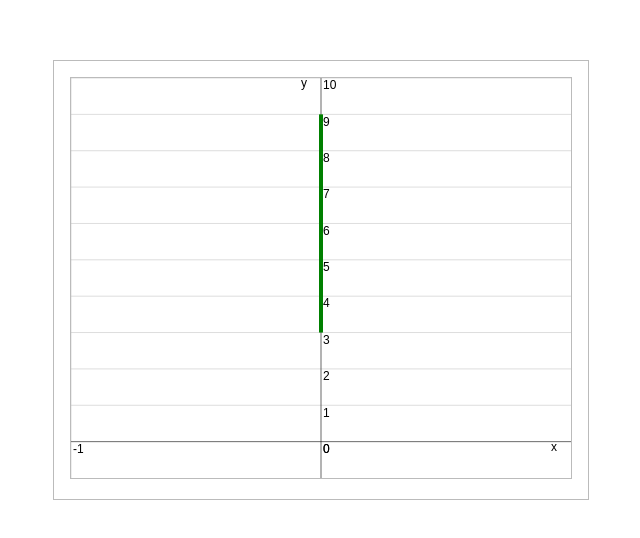
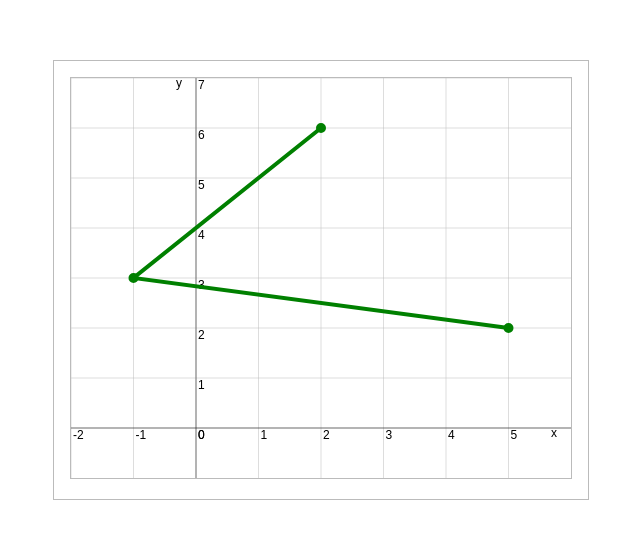
Before and after one commit to Qbbyone/js-graphs, a plain HTML site: page index.html in a window 1280 px wide. Shown: the part 120-658 px from the top of the page, without its empty margins (319-959 px from the left). Drawn offline with Linux system fonts and the light colour scheme.

Commit message:
add node messages

```diff
--- a/app.js
+++ b/app.js
@@ -1,7 +1,11 @@
 const CANVAS_WIDTH = 500;
 const CANVAS_HEIGHT = 400;
 
-function createChart(data) {
+const chartContainer = document.querySelector(".chart-container");
+
+const message = document.createElement("div");
+
+function root(data) {
   const canvas = document.createElement("canvas");
   const ctx = canvas.getContext("2d");
 
@@ -9,14 +13,70 @@ function createChart(data) {
   canvas.width = CANVAS_WIDTH;
   canvas.height = CANVAS_HEIGHT;
 
-  const canvasData = computeCanvasData(data.charts);
+  const coords = data.charts
+    .map((chart) => chart.coordinates)
+    .reduce((prev, current) => [...prev, ...current]);
 
-  drawGrid(ctx, canvasData, data.charts);
+  const canvasData = computeCanvasData(coords);
 
-  document.querySelector(".chart-container").appendChild(canvas);
+  drawGrid(ctx, canvasData, data);
+  drawAxes(ctx, canvasData);
+
+  data.charts.forEach(
+    (chart) =>
+      (chart.canvasCoordinates = computeCanvasCoords(
+        chart.coordinates,
+        canvasData
+      ))
+  );
+
+  data.charts.forEach((chart) => drawGraph(ctx, chart.canvasCoordinates));
+
+  chartContainer.appendChild(canvas);
+
+  canvas.addEventListener(
+    "mousemove",
+    mousemove.bind(null, canvas, data.charts)
+  );
 }
 
-createChart(getChartData());
+root(getChartData());
+
+function mousemove(canvas, charts, event) {
+  clearMessage();
+  const { left, top } = canvas.getBoundingClientRect();
+
+  const cursorX = event.clientX - left;
+  const cursorY = event.clientY - top;
+
+  charts.forEach((chart) => {
+    for (let i = 0; i < chart.canvasCoordinates.length; i++) {
+      let [x, y] = chart.canvasCoordinates[i];
+      if (
+        cursorX >= x - 5 &&
+        cursorX <= x + 5 &&
+        cursorY >= y - 5 &&
+        cursorY <= y + 5
+      ) {
+        showNodeMessage(x, y, chart.chartName, chart.coordinates[i]);
+        return;
+      }
+    }
+  });
+}
+
+function computeCanvasCoords(coordinates, canvasData) {
+  const canvasCoords = [];
+  coordinates.forEach(([x, y]) => {
+    canvasCoords.push([
+      canvasData.xShift * canvasData.scaleX +
+        (x * canvasData.scaleX) / canvasData.xRatio,
+      canvasData.yShift * canvasData.scaleY -
+        (y * canvasData.scaleY) / canvasData.yRatio,
+    ]);
+  });
+  return canvasCoords;
+}
 
 function computeCanvasData(charts) {
   const [xMin, xMax, yMin, yMax] = computeBoundaries(charts);
@@ -39,7 +99,7 @@ function computeCanvasData(charts) {
 function drawGrid(
   ctx,
   { xRatio, yRatio, xShift, yShift, scaleX, scaleY },
-  charts
+  data
 ) {
   ctx.font = "12px Arial";
   ctx.strokeStyle = "f5f0e8";
@@ -71,24 +131,12 @@ function drawGrid(
 
   ctx.stroke();
   ctx.closePath();
-
-  drawAxes(ctx, xShift * scaleX, yShift * scaleY);
-
-  const canvasCoords = [];
-
-  charts.forEach((chart) => {
-    // dec coords to canvas coords
-    for (const [x, y] of chart[1]) {
-      canvasCoords.push([
-        xShift * scaleX + (x * scaleX) / xRatio,
-        yShift * scaleY - (y * scaleY) / yRatio,
-      ]);
-    }
-    drawGraph(ctx, canvasCoords);
-  });
 }
 
-function drawAxes(ctx, xAxisCenter, yAxisCenter) {
+function drawAxes(ctx, canvasData) {
+  const xAxisCenter = canvasData.scaleX * canvasData.xShift;
+  const yAxisCenter = canvasData.scaleY * canvasData.yShift;
+
   ctx.beginPath();
   ctx.strokeStyle = "black";
 
@@ -117,6 +165,21 @@ function drawGraph(ctx, canvasCoords) {
 
   ctx.stroke();
   ctx.closePath();
+
+  for (const [x, y] of canvasCoords) {
+    drawNode(ctx, x, y);
+  }
+}
+
+function drawNode(ctx, x, y) {
+  const CIRCLE_RADIUS = 3;
+  ctx.beginPath();
+  ctx.strokeStyle = "green";
+  ctx.fillStyle = "green";
+  ctx.arc(x, y, CIRCLE_RADIUS, 0, Math.PI * 2);
+  ctx.fill();
+  ctx.stroke();
+  ctx.closePath();
 }
 
 function computeBoundaries(charts) {
@@ -125,11 +188,9 @@ function computeBoundaries(charts) {
   const yCoords = [];
   const xCoords = [];
 
-  charts.forEach((chart) => {
-    for (const [x, y] of chart[1]) {
-      xCoords.push(x);
-      yCoords.push(y);
-    }
+  charts.forEach(([x, y]) => {
+    xCoords.push(x);
+    yCoords.push(y);
   });
 
   xMin = Math.min.apply(null, xCoords);
@@ -185,3 +246,20 @@ function getDistance(min, max) {
 
   return [shift, steps, ratio];
 }
+
+// message
+function showNodeMessage(x, y, chartName, [xDec, yDec]) {
+  message.id = "message";
+  message.classList.remove("hidden");
+  message.classList.add("chart-message");
+  message.style.top = y + 30 + "px";
+  message.style.left = x - 10 + "px";
+
+  message.innerText = `${chartName}\nx = ${xDec},\n y = ${yDec}`;
+
+  chartContainer.appendChild(message);
+}
+
+function clearMessage() {
+  message.classList.add("hidden");
+}
--- a/data.js
+++ b/data.js
@@ -4,18 +4,26 @@ function getChartData() {
   const chartData = {
     charts: [],
     styles: {
-      chartBorder: "1px solid#bbb",
-      lineColor: "green",
+      chartBorder: "1px solid #bbb",
       rowsColor: "#bbb",
       rowLineWidth: 0.5,
       graphLineWidth: 4,
       font: "normal 20px Arial",
       fontColor: "#96a2aa",
     },
+    axesNames: {
+      x: "x",
+      y: "y"
+    }
   };
 
   for (let i = 1; i <= CHARTS_NUMBER; i++) {
-    const chart = [`chart_${i}`, getChartCoordinates()];
+    const chart = {
+      chartName: `chart_${i}`,
+      lineColor: "green",
+      coordinates: getChartCoordinates()
+    }
+
     chartData.charts.push(chart);
   }
 
@@ -23,16 +31,13 @@ function getChartData() {
 }
 
 function getChartCoordinates() {
-  // const coordinates = new Map([
-  //   [0, 3],
-  //   [0, 4]
-  // ]);
+  // const coordinates = new Map();
 
   let coordinates = [
-    [0, 3],
-    [0, 9],
+    [5, 2],
+    [-1, 3],
+    [2, 6]
   ];
-
 
   // for (let i = 0; i < 2; i++) {
   //   coordinates.set(
--- a/style.css
+++ b/style.css
@@ -13,4 +13,20 @@
   margin: auto;
   padding: 1rem;
   border: 1px solid #bbb;
+  position: relative
 }
+
+.chart-message {
+  min-width: 70px;
+  min-height: 60px;
+  font-size: .85rem;
+  padding: 4px;
+  border: 1px solid #bbb;
+  background-color: #fff;
+  z-index: 2;
+  position: absolute;
+}
+
+.hidden {
+  display: none;
+}
```
